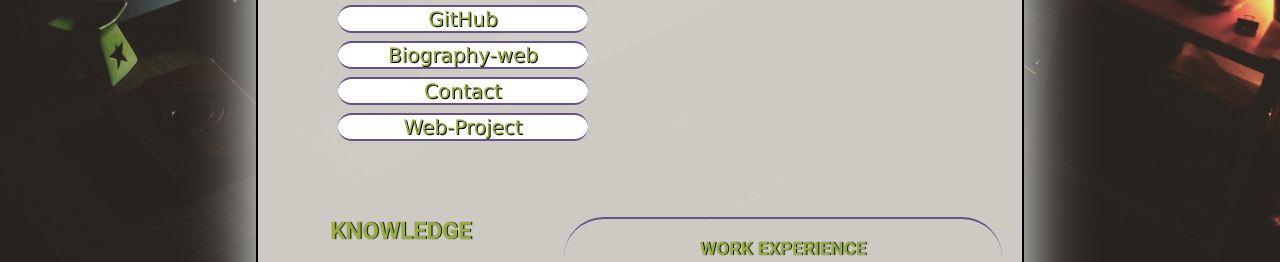
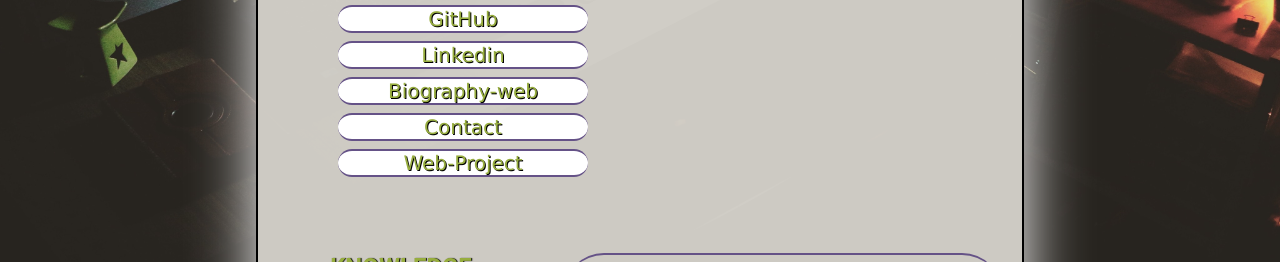
Before and after one commit to Respect6/Biography, a plain HTML site: page index.html in a window 1280 px wide. Both pictures are taken after a click on the element "Information". Shown: the part 463-725 px from the top of the page. Drawn offline with Linux system fonts and the light colour scheme; a web font is replaced by a local one.

Commit message:
Update index.html

```diff
--- a/index.html
+++ b/index.html
@@ -54,6 +54,7 @@
                 <dt><a href="#" class="btn">Information</a></dt>
                 <dd><a href="Marek_Trnovec_sk_CV.pdf" class="btn1" target="_blank">Biography-PDF</a></dd>
                 <dd><a href="https://github.com/Respect6" class="btn1" target="_blank">GitHub</a></dd>
+                <dd><a href="https://www.linkedin.com/in/marek-trnovec-39730b265" class="btn1" target="_blank">Linkedin</a></dd>
                 <dd><a href="https://respect6.github.io/Biography/" class="btn1" target="_blank">Biography-web</a></dd>
                 <dd><a href="#down" class="btn1" id="up">Contact</a></dd>
                 <dd><a href="https://respect6.github.io/Dental-Clinic/" class="btn1" target="_blank">Web-Project</a>
```
